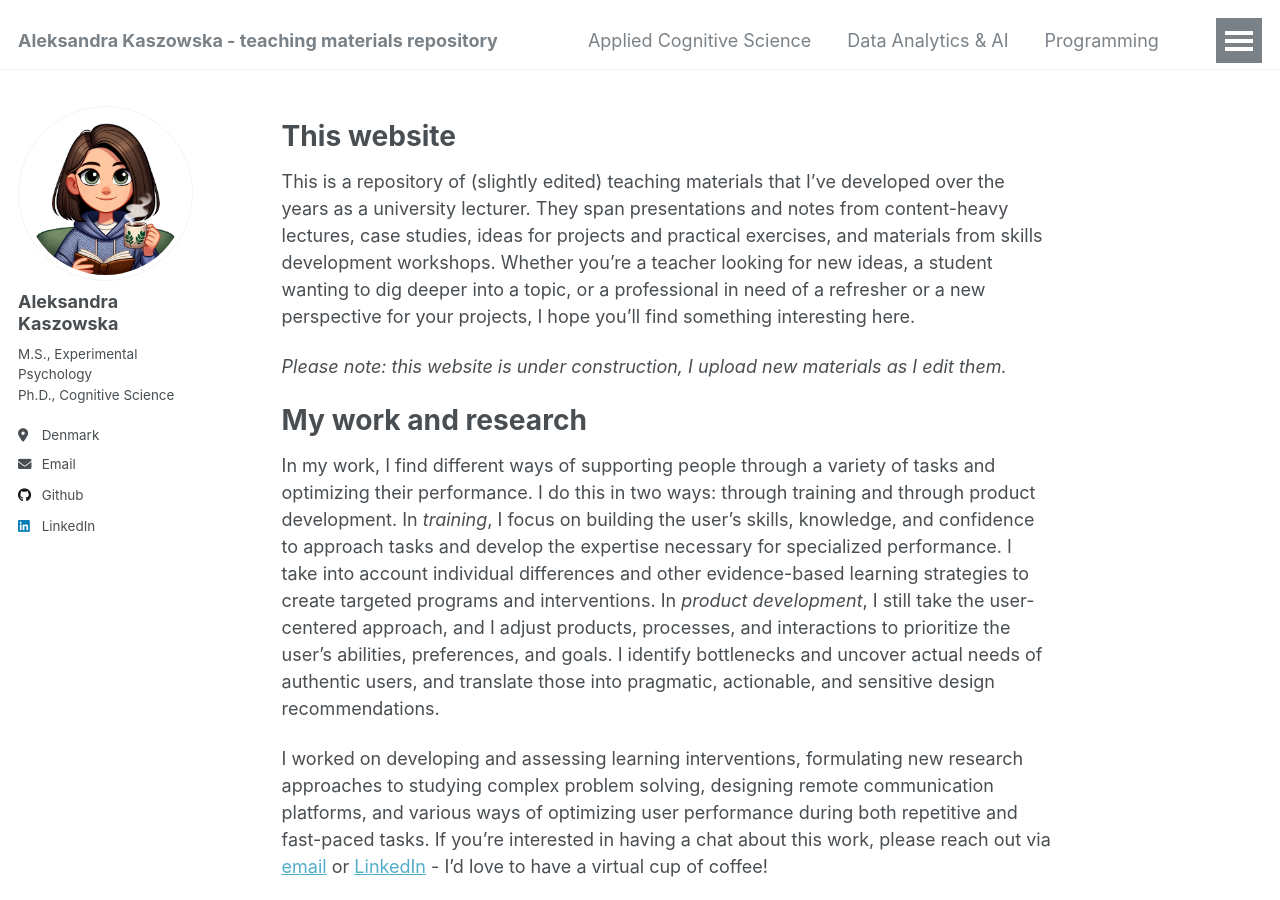
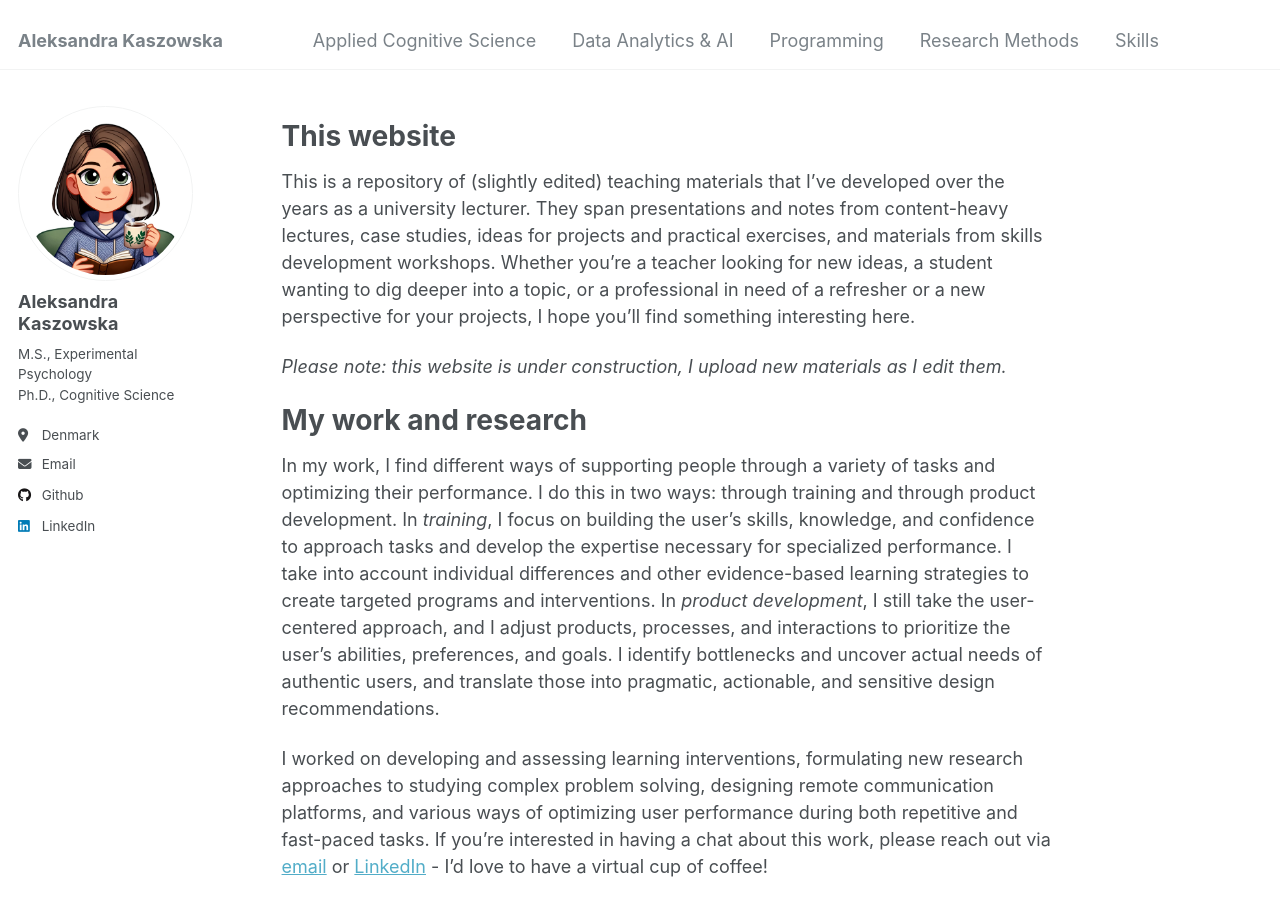
Before and after one commit to akaszowska/akaszowska.github.io, a Jekyll site: the page built from _pages/about.md, in a window 1280 px wide and 900 px high. Built offline with Jekyll 4.4.1, drawn with Linux system fonts in a browser that asks for light colours.

Commit message:
Update _config.yml

```diff
--- a/_config.yml
+++ b/_config.yml
@@ -8,7 +8,7 @@
 
 # Basic Site Settings
 locale                   : "en-US"
-title                    : "Aleksandra Kaszowska - teaching materials repository"
+title                    : "Aleksandra Kaszowska"
 title_separator          : "-"
 name                     : &name "Aleksandra Kaszowska"
 description              : &description "Aleksandra Kaszowska - teaching materials repository"
```
